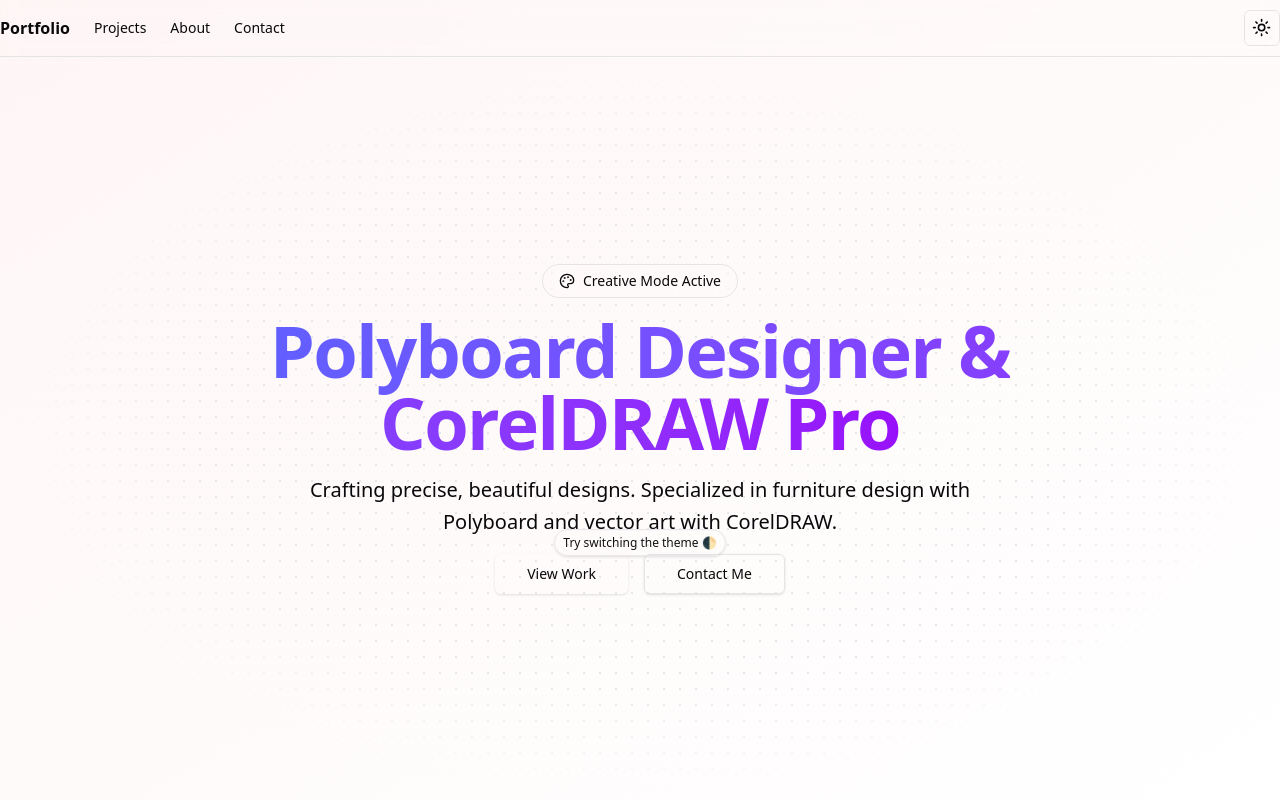
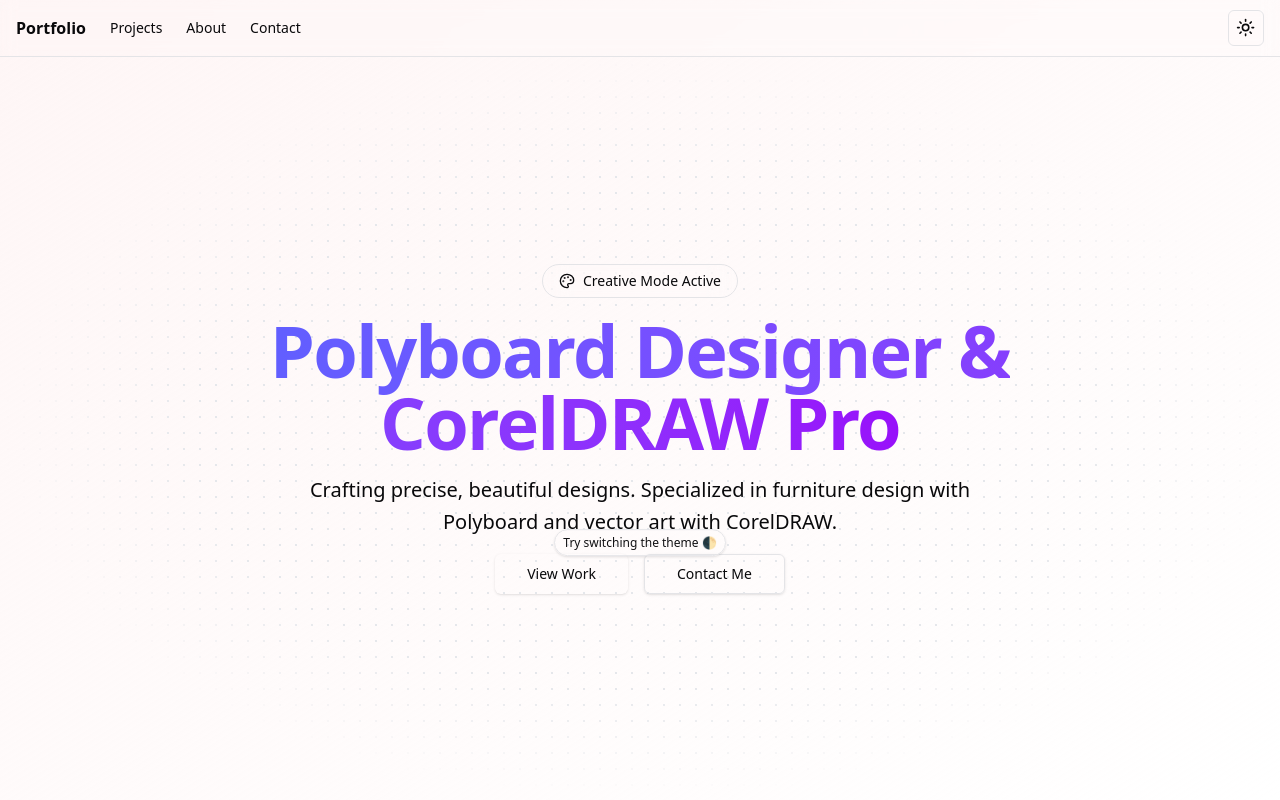
Before and after one commit to NewPyDev/my-portfolio, a Next.js app: page / in a window 1280 px wide. Shown: the top 800 px of the page. Built offline with nearby package versions, Linux system fonts and the light colour scheme.

Commit message:
Fix layout centering by adding container styles

```diff
--- a/app/globals.css
+++ b/app/globals.css
@@ -71,3 +71,14 @@
     color: hsl(var(--foreground));
   }
 }
+
+@layer components {
+  .container {
+    margin-left: auto;
+    margin-right: auto;
+    padding-left: 1rem;
+    padding-right: 1rem;
+    width: 100%;
+    max-width: 1400px;
+  }
+}
```
